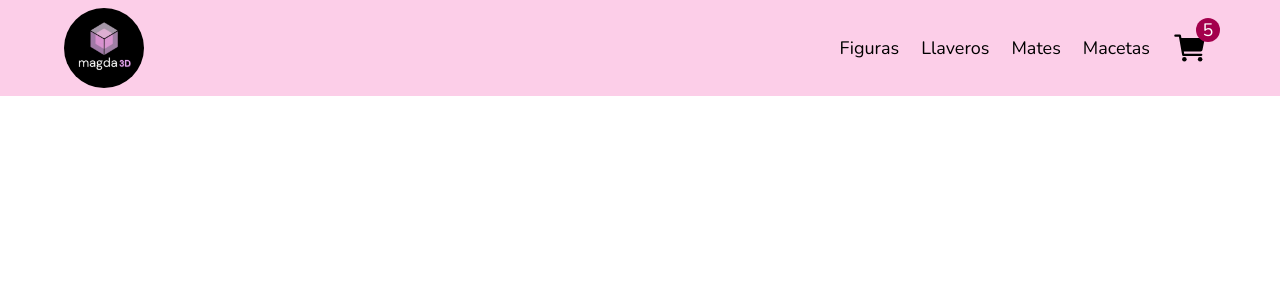
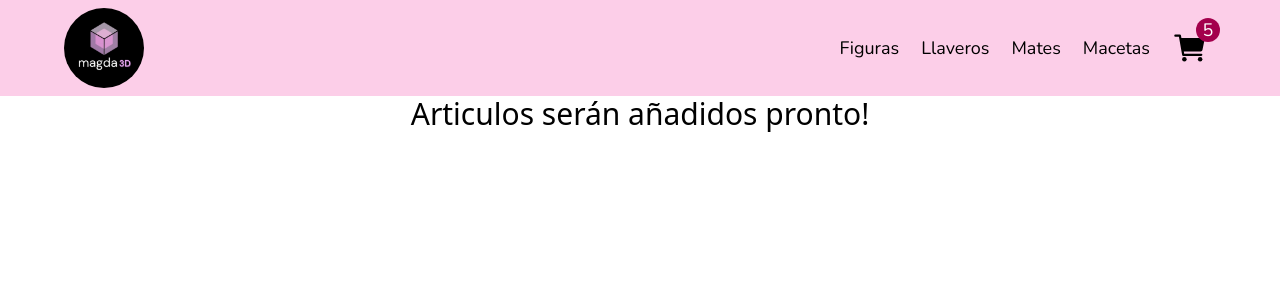
Before and after one commit to luchoegonzalez/creatulanding-gonzalez, a React (Vite) app: page / in a window 1280 px wide. Shown: the top 300 px of the page. Built offline with nearby package versions, Linux system fonts and the light colour scheme.

Commit message:
agrego itemlistcontainer

```diff
--- a/index.html
+++ b/index.html
@@ -2,9 +2,9 @@
 <html lang="en">
   <head>
     <meta charset="UTF-8" />
-    <link rel="icon" type="image/svg+xml" href="/vite.svg" />
+    <link rel="icon" type="image/svg+xml" href="./src/assets/logo.jpg" />
     <meta name="viewport" content="width=device-width, initial-scale=1.0" />
-    <title>E-Commerce React</title>
+    <title>Magda 3D</title>
   </head>
   <body>
     <div id="root"></div>
--- a/src/App.jsx
+++ b/src/App.jsx
@@ -1,10 +1,12 @@
 import NavBar from './components/NavBar';
+import ItemListContainer from './components/ItemListContainer';
 
 function App() {
 
   return (
     <>
       <NavBar></NavBar>
+      <ItemListContainer text="Articulos serán añadidos pronto!"></ItemListContainer>
     </>
   )
 }
--- a/src/components/CartWidget.jsx
+++ b/src/components/CartWidget.jsx
@@ -2,12 +2,10 @@ import React, { useState } from 'react';
 
 function CartWidget() {
   return (
-    <>
-      <div className="text-black hover:text-white hover:cursor-pointer rounded-xl p-2 hover:bg-pink-600 duration-150 relative">
+      <button className="text-black hover:text-white hover:cursor-pointer rounded-xl p-2 hover:bg-pink-600 duration-150 relative">
         <svg xmlns="http://www.w3.org/2000/svg" width="2em" height="2em" viewBox="0 0 512 512"><circle cx="176" cy="416" r="32" fill="currentColor"/><circle cx="400" cy="416" r="32" fill="currentColor"/><path fill="currentColor" d="M456.8 120.78a23.92 23.92 0 0 0-18.56-8.78H133.89l-6.13-34.78A16 16 0 0 0 112 64H48a16 16 0 0 0 0 32h50.58l45.66 258.78A16 16 0 0 0 160 368h256a16 16 0 0 0 0-32H173.42l-5.64-32h241.66A24.07 24.07 0 0 0 433 284.71l28.8-144a24 24 0 0 0-5-19.93"/></svg>
         <span className='absolute -top-1 -right-1 rounded-full bg-pink-800 text-white size-6 flex items-center justify-center'>5</span>
-      </div>
-    </>
+      </button>
   )
 }
 
--- /dev/null
+++ b/src/components/ItemListContainer.jsx
@@ -0,0 +1,10 @@
+function ItemListContainer({text}) {
+
+  return (
+      <div>
+        <p className="text-center text-3xl">{text}</p>
+      </div>
+  )
+}
+
+export default ItemListContainer
--- a/src/components/NavBar.jsx
+++ b/src/components/NavBar.jsx
@@ -4,7 +4,6 @@ import CartWidget from './CartWidget';
 function NavBar() {
 
   return (
-    <>
       <nav className="font-[Nunito] text-lg text-black bg-pink-200">
         <div className="flex justify-between items-center w-9/10 m-auto pt-2 pb-2">
           <a href="#" className="">
@@ -19,7 +18,6 @@ function NavBar() {
           </ul>
         </div>
       </nav>
-    </>
   )
 }
 
```
